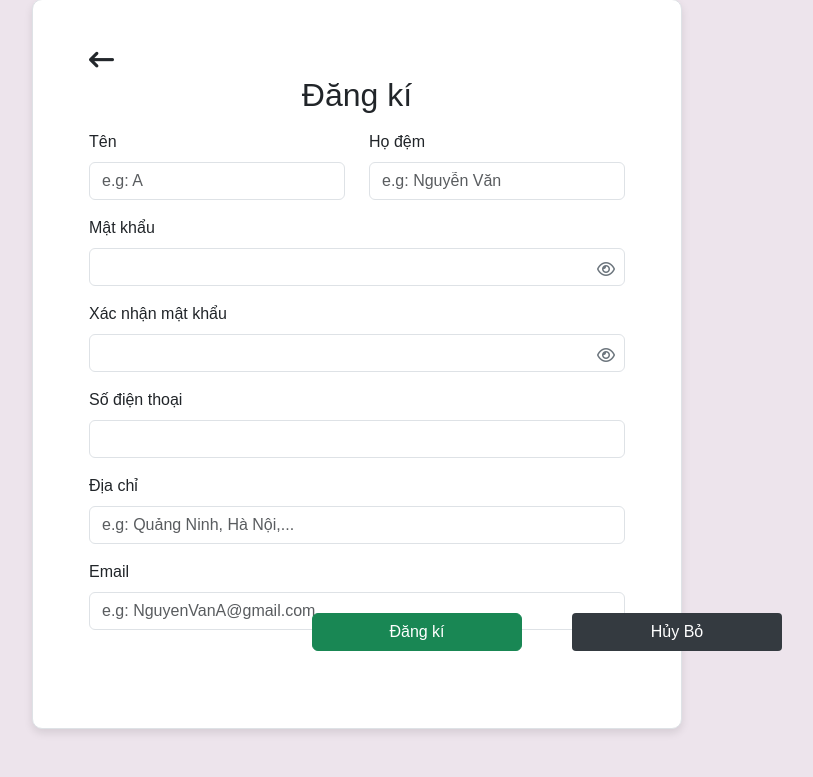
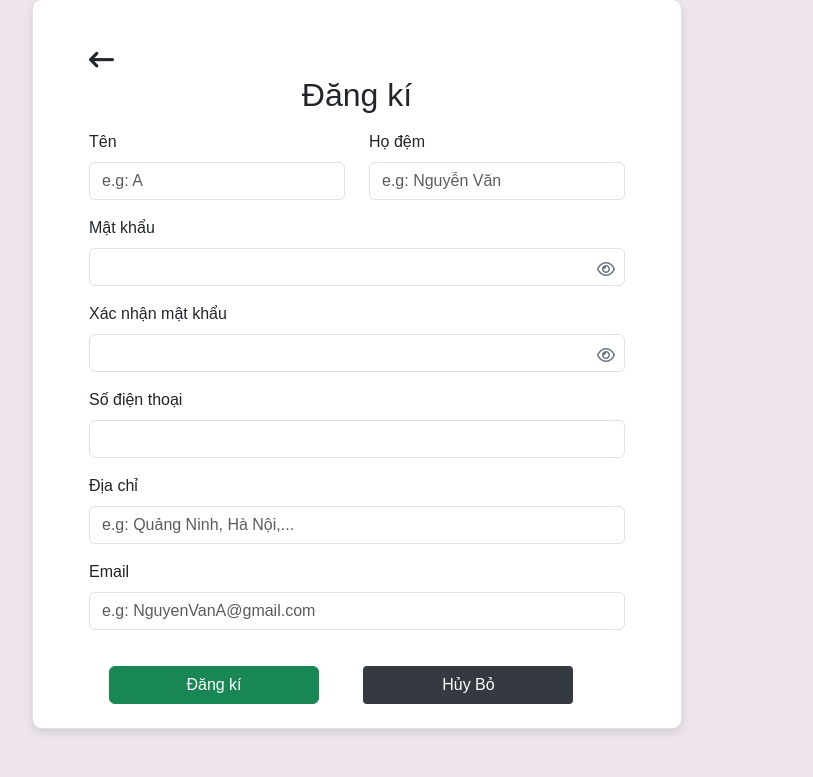
Before and after one commit to Icegozi/SoccerGo, a PHP site: page /signin.php in a window 1280 px wide. Shown: the part 49-826 px from the top of the page, without its empty margins (283-1096 px from the left). Run offline with PHP 8.4, Linux system fonts and the light colour scheme; some libraries are stand-ins or nearby versions.

Commit message:
fix css of user

```diff
--- a/GUI/css/signin.css
+++ b/GUI/css/signin.css
@@ -24,9 +24,9 @@
 
  #gui {
      width: 210px;
-     position: fixed;
-     left: 595px;
-     bottom: 100px;
+     position: relative;
+     margin-left: 20px;
+     margin-top: 20px;
  }
 
  #huybo {
@@ -42,9 +42,9 @@
      font-weight: 400;
      line-height: 1.5;
      border: 1px solid transparent;
-     position: fixed;
-     left: 855px;
-     bottom: 100px;
+     position: relative;
+     margin-left: 40px;
+     margin-top: 20px;
  }
 
  #huybo:hover {
```
Also changed, not shown: GUI/css/pitchDetail.css (+8 -8 lines).
